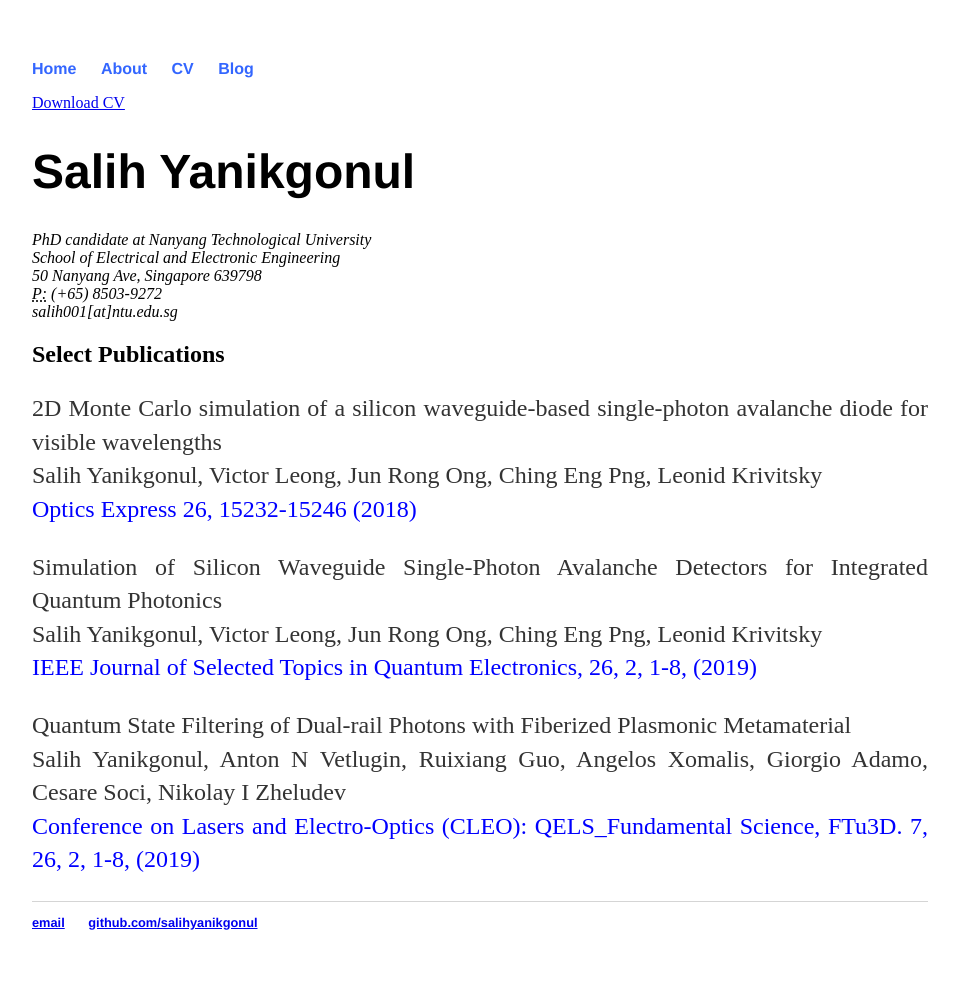
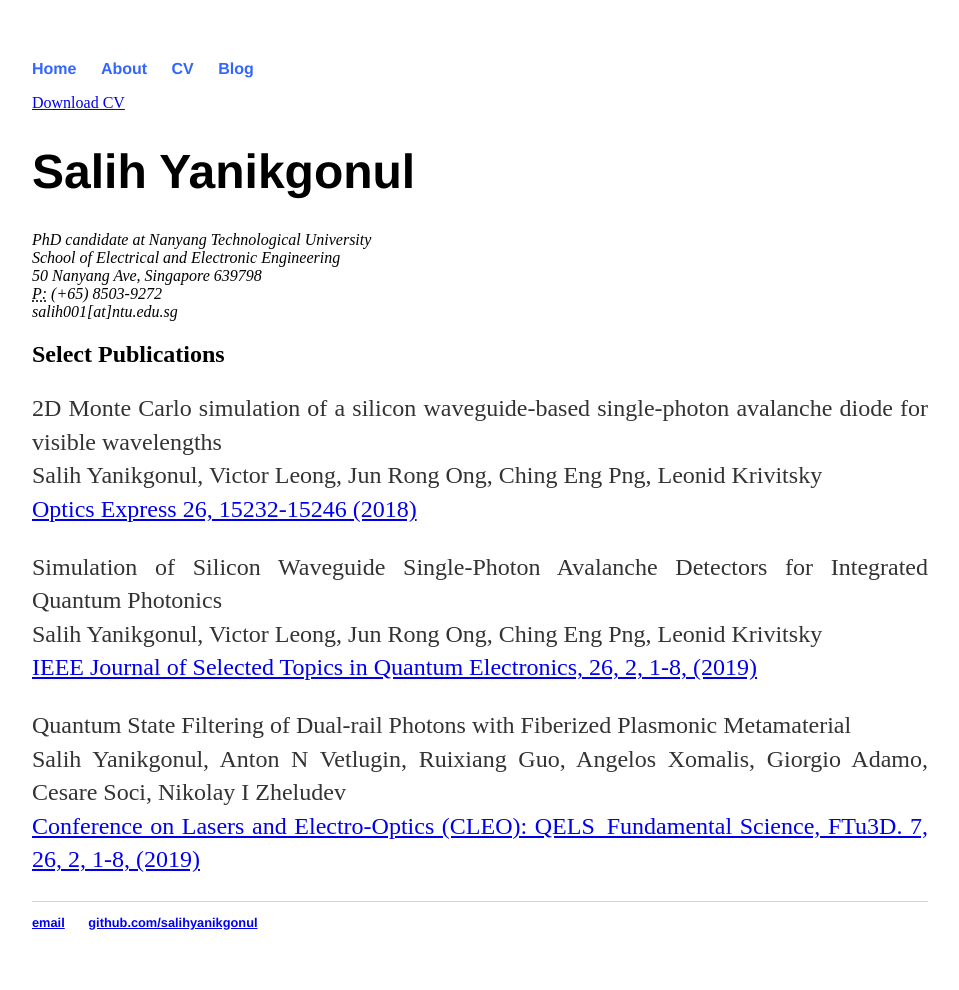
Before and after one commit to salihyanikgonul/salihyanikgonul.github.io, a Jekyll site: the page built from cv/index.html, in a window 1280 px wide. Shown: the whole page, without its empty margins (160-1119 px from the left). Built offline with Jekyll 4.4.1, drawn with Linux system fonts in a browser that asks for light colours.

Commit message:
Update main.css

```diff
--- a/css/main.css
+++ b/css/main.css
@@ -15,7 +15,7 @@
 }
 
 /* PUBLICATIONS LINK COLORS */
-a.publications:link {
+/*a.publications:link {
 color: blue;
 text-decoration: none;
 }
@@ -29,7 +29,7 @@
 color: red;
 text-decoration: none;
 }
-
+*/
 /* MENU LINK COLORS */
 
 a.pagelink:link,
```
